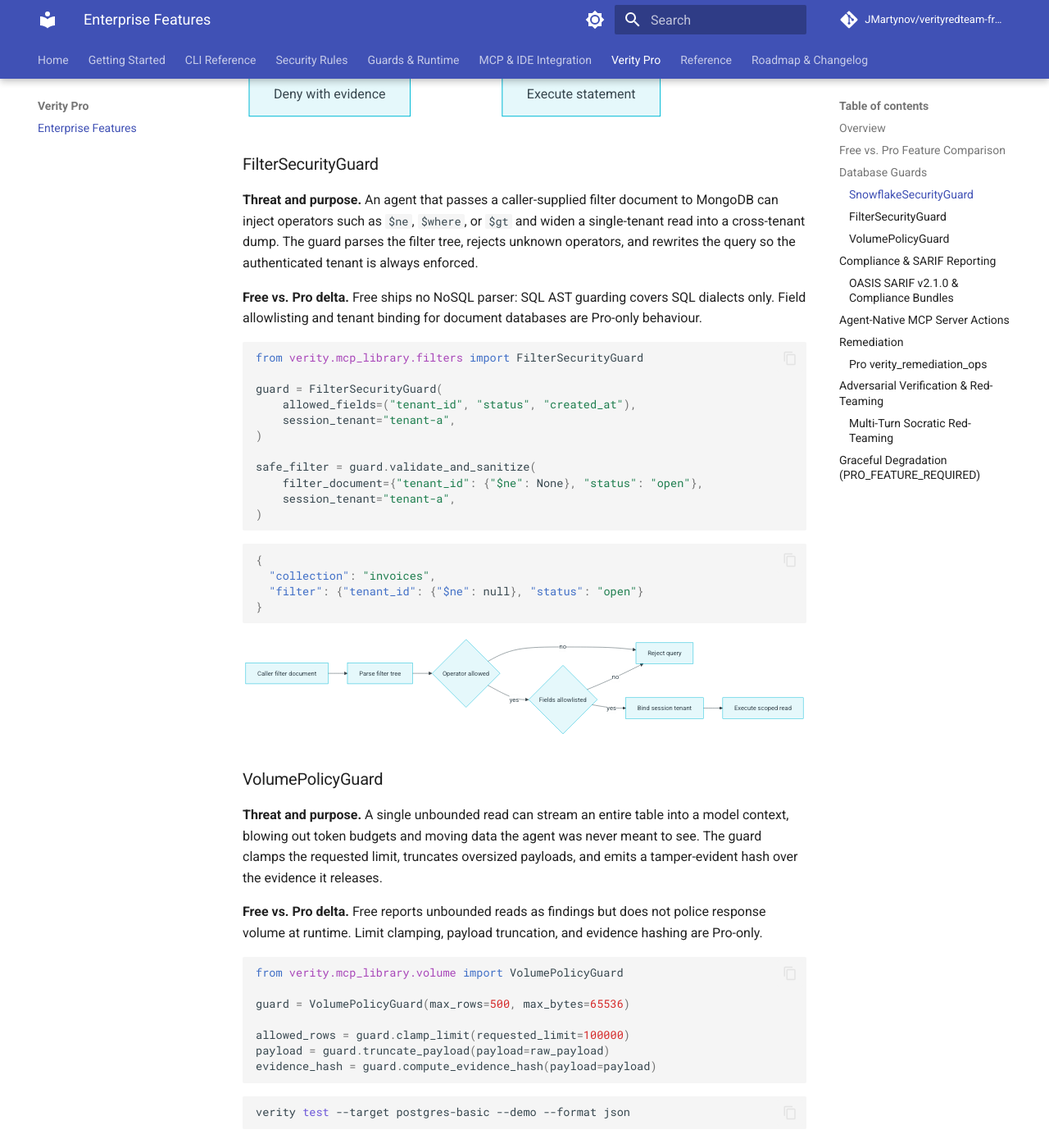
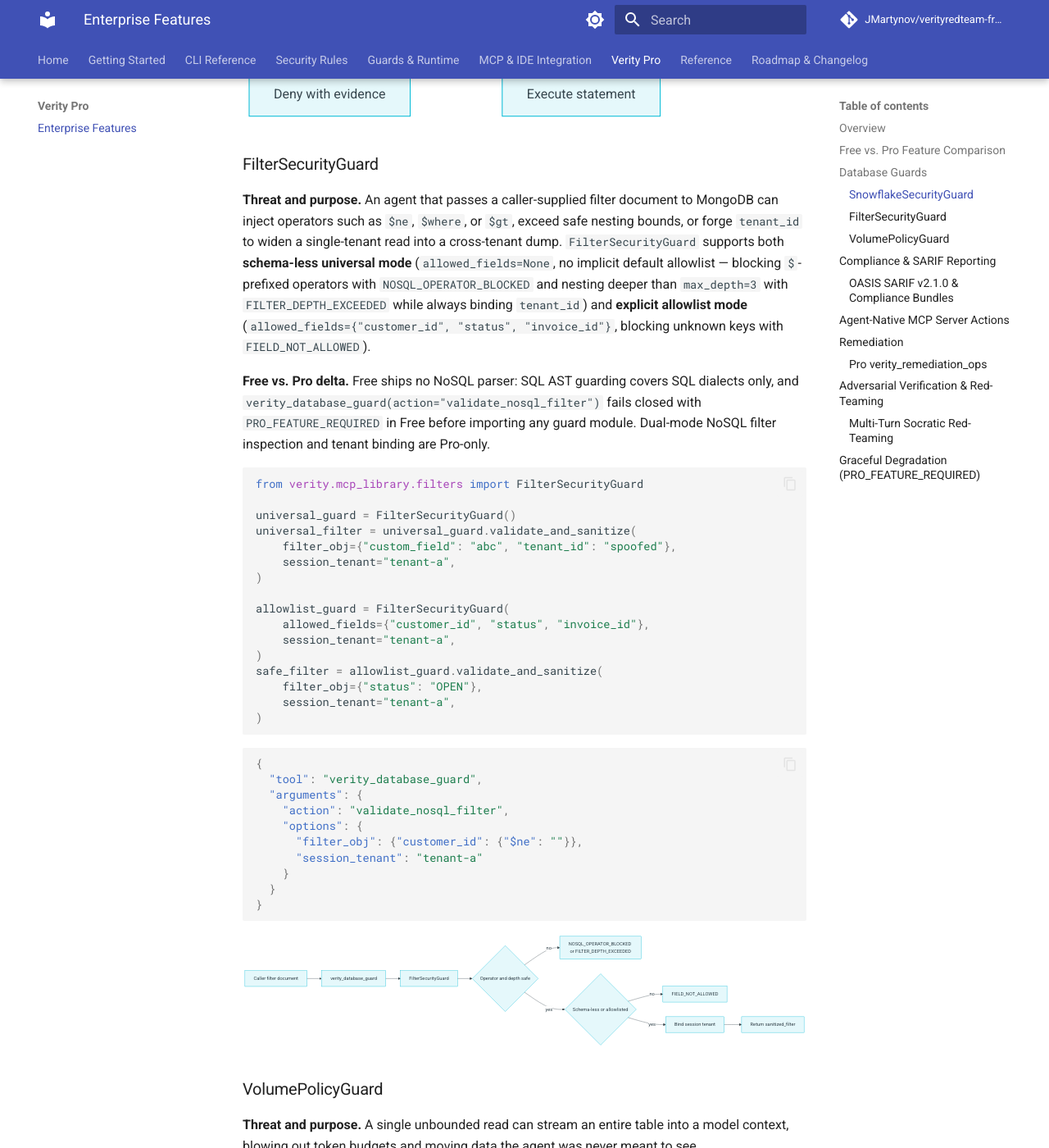
Before and after one commit to JMartynov/verityredteam-free, an MkDocs documentation site: the page built from docs/pro/enterprise_features.md, in a window 1280 px wide and 1400 px high, scrolled down 4300 px. Shown: the whole window at 82% size. Built offline with MkDocs 1.6.1 and Material for MkDocs 9.7.7, drawn with Linux system fonts in a browser that asks for light colours; comment, search, counter and statistics services are not loaded; the version menu is left out; some of the changed text lies outside the part shown.

Commit message:
docs(M43): update action plan, task spec, README, and Pro showcase for database guard Pro gating

````diff
--- a/docs/pro/enterprise_features.md
+++ b/docs/pro/enterprise_features.md
@@ -125,80 +125,110 @@ flowchart TD
 ### FilterSecurityGuard
 
 **Threat and purpose.** An agent that passes a caller-supplied filter document
-to MongoDB can inject operators such as `$ne`, `$where`, or `$gt` and widen a
-single-tenant read into a cross-tenant dump. The guard parses the filter tree,
-rejects unknown operators, and rewrites the query so the authenticated tenant
-is always enforced.
+to MongoDB can inject operators such as `$ne`, `$where`, or `$gt`, exceed safe
+nesting bounds, or forge `tenant_id` to widen a single-tenant read into a
+cross-tenant dump. `FilterSecurityGuard` supports both **schema-less universal
+mode** (`allowed_fields=None`, no implicit default allowlist — blocking
+`$`-prefixed operators with `NOSQL_OPERATOR_BLOCKED` and nesting deeper than
+`max_depth=3` with `FILTER_DEPTH_EXCEEDED` while always binding `tenant_id`) and
+**explicit allowlist mode** (`allowed_fields={"customer_id", "status", "invoice_id"}`,
+blocking unknown keys with `FIELD_NOT_ALLOWED`).
 
 **Free vs. Pro delta.** Free ships no NoSQL parser: SQL AST guarding covers SQL
-dialects only. Field allowlisting and tenant binding for document databases are
-Pro-only behaviour.
+dialects only, and `verity_database_guard(action="validate_nosql_filter")`
+fails closed with `PRO_FEATURE_REQUIRED` in Free before importing any guard
+module. Dual-mode NoSQL filter inspection and tenant binding are Pro-only.
 
 ```python
 from verity.mcp_library.filters import FilterSecurityGuard
 
-guard = FilterSecurityGuard(
-    allowed_fields=("tenant_id", "status", "created_at"),
+universal_guard = FilterSecurityGuard()
+universal_filter = universal_guard.validate_and_sanitize(
+    filter_obj={"custom_field": "abc", "tenant_id": "spoofed"},
     session_tenant="tenant-a",
 )
 
-safe_filter = guard.validate_and_sanitize(
-    filter_document={"tenant_id": {"$ne": None}, "status": "open"},
+allowlist_guard = FilterSecurityGuard(
+    allowed_fields={"customer_id", "status", "invoice_id"},
+    session_tenant="tenant-a",
+)
+safe_filter = allowlist_guard.validate_and_sanitize(
+    filter_obj={"status": "OPEN"},
     session_tenant="tenant-a",
 )
 ```
 
 ```json
 {
-  "collection": "invoices",
-  "filter": {"tenant_id": {"$ne": null}, "status": "open"}
+  "tool": "verity_database_guard",
+  "arguments": {
+    "action": "validate_nosql_filter",
+    "options": {
+      "filter_obj": {"customer_id": {"$ne": ""}},
+      "session_tenant": "tenant-a"
+    }
+  }
 }
 ```
 
 ```mermaid
 flowchart LR
-    DOC[Caller filter document] --> PARSE[Parse filter tree]
-    PARSE --> OPS{Operator allowed}
-    OPS -- no --> REJECT[Reject query]
-    OPS -- yes --> FIELDS{Fields allowlisted}
-    FIELDS -- no --> REJECT
+    DOC[Caller filter document] --> MCP[verity_database_guard]
+    MCP --> PARSE[FilterSecurityGuard]
+    PARSE --> OPS{Operator and depth safe}
+    OPS -- no --> REJECT[NOSQL_OPERATOR_BLOCKED or FILTER_DEPTH_EXCEEDED]
+    OPS -- yes --> FIELDS{Schema-less or allowlisted}
+    FIELDS -- no --> REJECT_F[FIELD_NOT_ALLOWED]
     FIELDS -- yes --> TENANT[Bind session tenant]
-    TENANT --> RUN[Execute scoped read]
+    TENANT --> RUN[Return sanitized_filter]
 ```
 
 ### VolumePolicyGuard
 
 **Threat and purpose.** A single unbounded read can stream an entire table into
 a model context, blowing out token budgets and moving data the agent was never
-meant to see. The guard clamps the requested limit, truncates oversized
-payloads, and emits a tamper-evident hash over the evidence it releases.
+meant to see. `VolumePolicyGuard` clamps `requested_limit` to
+`1..VolumePolicyGuard.MAX_ALLOWED_LIMIT` (`50`), enforces a 16 KB
+(`MAX_PAYLOAD_BYTES = 16384`) byte budget via `truncate_payload`, and emits a
+tamper-evident `sha256:...` digest via `compute_evidence_hash` (exposed on
+`verity_database_guard(action="enforce_volume_policy")` with `record_count`,
+`truncated`, and `payload_sha256`).
 
-**Free vs. Pro delta.** Free reports unbounded reads as findings but does not
-police response volume at runtime. Limit clamping, payload truncation, and
-evidence hashing are Pro-only.
+**Free vs. Pro delta.** Free reports unbounded reads as findings and gates
+`verity_database_guard(action="enforce_volume_policy")` with
+`PRO_FEATURE_REQUIRED` (returning no records and keeping the MCP server live).
+Limit clamping, payload truncation, and evidence hashing are Pro-only.
 
 ```python
 from verity.mcp_library.volume import VolumePolicyGuard
 
-guard = VolumePolicyGuard(max_rows=500, max_bytes=65536)
-
-allowed_rows = guard.clamp_limit(requested_limit=100000)
-payload = guard.truncate_payload(payload=raw_payload)
-evidence_hash = guard.compute_evidence_hash(payload=payload)
+guard = VolumePolicyGuard()
+allowed_rows = guard.clamp_limit(requested_limit=50000)  # clamped to 1..50
+records, truncated = guard.truncate_payload(records=[{"id": 1}, {"id": 2}])  # 16 KB cap
+evidence_hash = guard.compute_evidence_hash(records=records)  # "sha256:..."
 ```
 
-```bash
-verity test --target postgres-basic --demo --format json
+```json
+{
+  "tool": "verity_database_guard",
+  "arguments": {
+    "action": "enforce_volume_policy",
+    "options": {
+      "records": [{"id": 1}, {"id": 2}],
+      "requested_limit": 50000
+    }
+  }
+}
 ```
 
 ```mermaid
 flowchart TD
-    REQ[Tool response] --> LIMIT[Clamp row limit]
-    LIMIT --> SIZE{Payload within byte cap}
-    SIZE -- no --> TRUNC[Truncate payload]
-    SIZE -- yes --> HASH[Compute evidence hash]
+    REQ[Tool response] --> LIMIT[clamp_limit 1..50]
+    LIMIT --> SIZE{Payload within 16 KB cap}
+    SIZE -- no --> TRUNC[truncate_payload]
+    SIZE -- yes --> HASH[compute_evidence_hash sha256:...]
     TRUNC --> HASH
-    HASH --> OUT[Return bounded response]
+    HASH --> OUT[Return record_count, truncated, payload_sha256]
 ```
 
 ## Compliance & SARIF Reporting
````
Also changed, not shown: README.md (+41 -22 lines), docs/reports/FEATURE_REALISM_ACTION_PLAN_AND_TASKS.md (+2 -2 lines), docs/tasks/M43_TASK_109_FREE_MCP_DATABASE_GUARD_PRO_GATING.md (+10 -10 lines).
